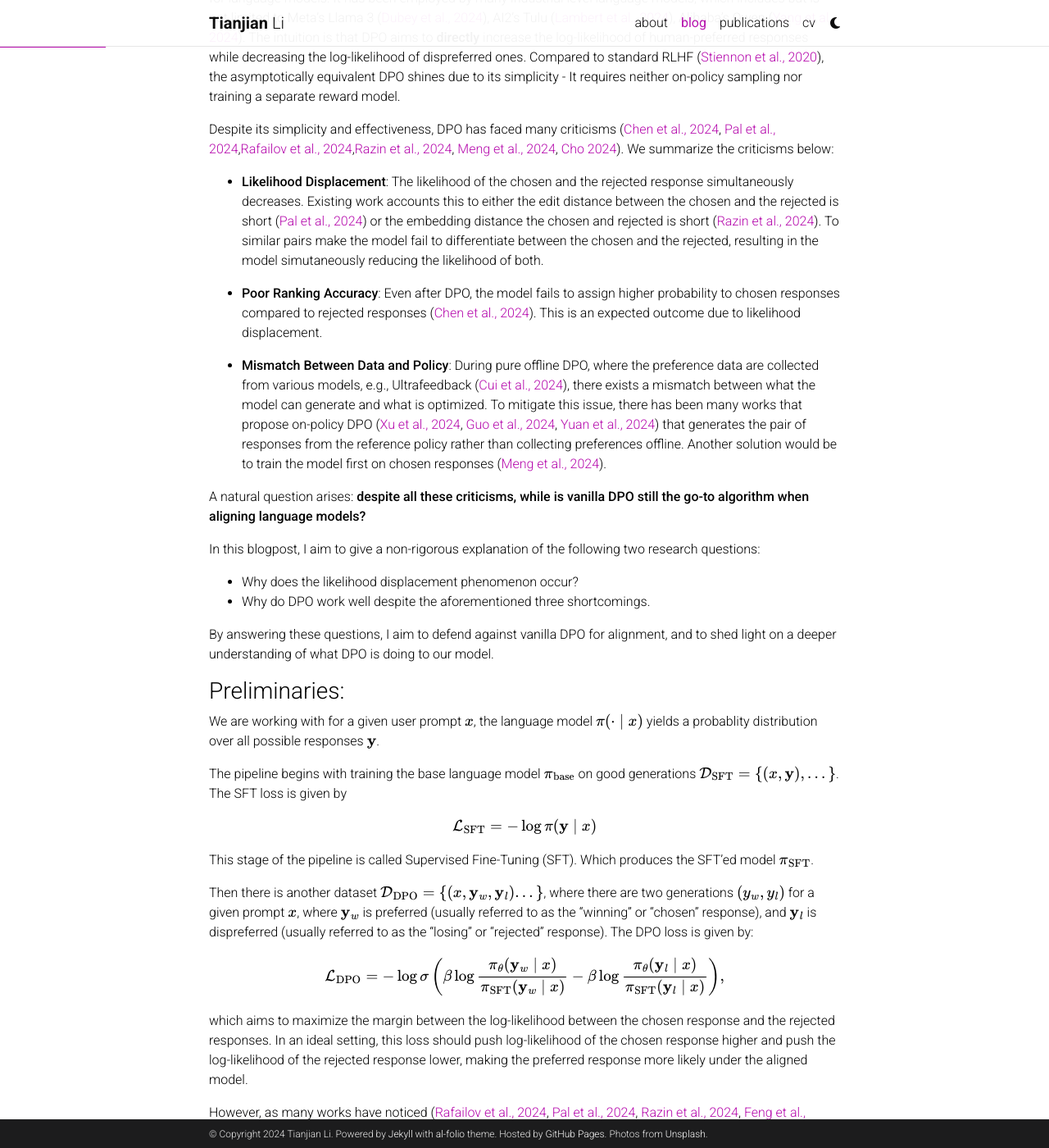
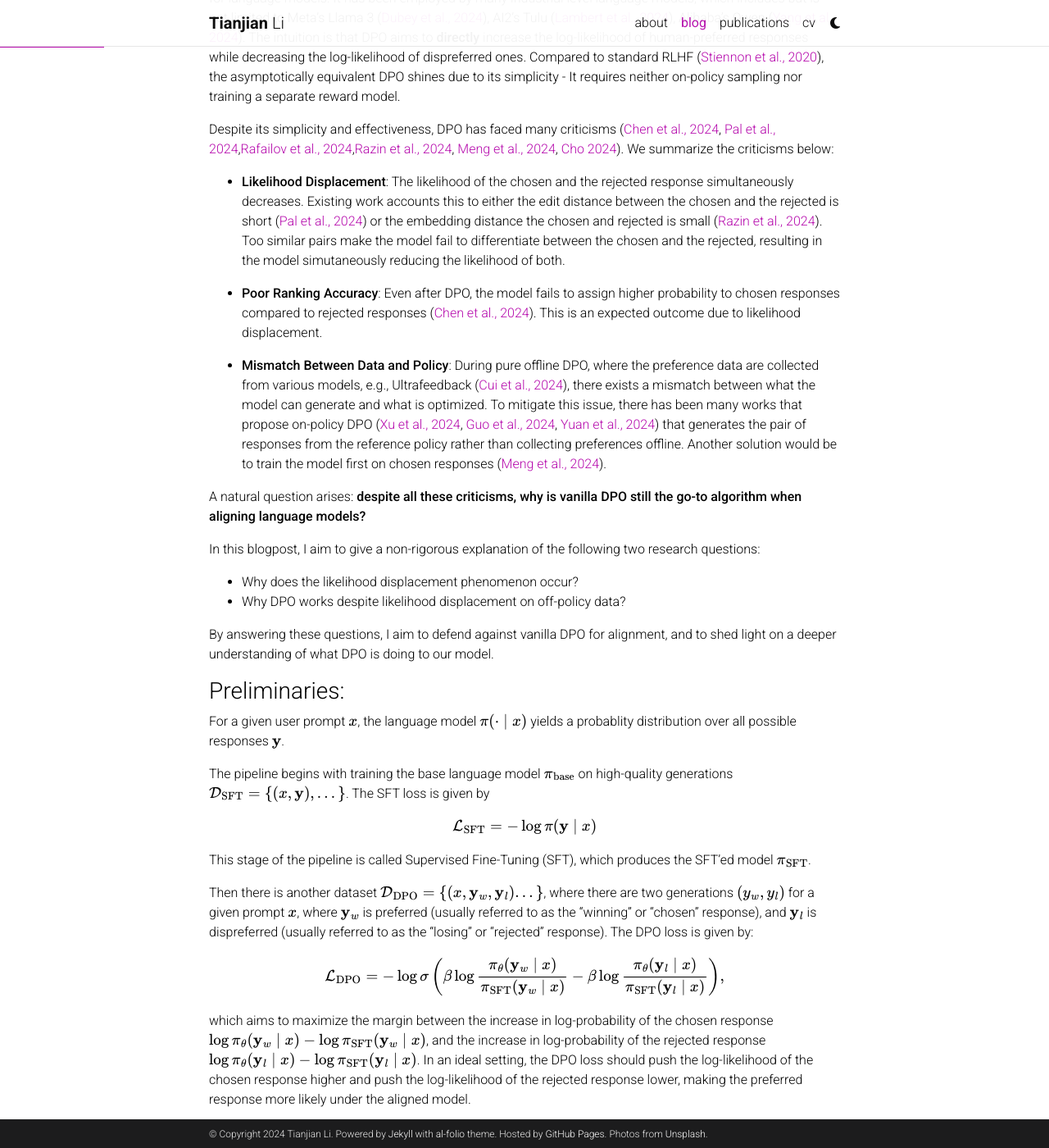
Before and after one commit to tianjianl/tianjianl.github.io, a Jekyll site: the page built from _posts/2024-12-06-dpo.md, in a window 1280 px wide and 1400 px high, scrolled down 325 px. Shown: the whole window at 82% size. Built offline with Jekyll 4.4.1, drawn with Linux system fonts in a browser that asks for light colours; full-size pictures stand in for the smaller copies a plugin makes; comment, search, counter and statistics services are not loaded; a style sheet for code colours, icons or effects is not loaded; some of the changed text lies outside the part shown.

Commit message:
fixed typos in blogpost

```diff
--- a/_posts/2024-12-06-dpo.md
+++ b/_posts/2024-12-06-dpo.md
@@ -11,31 +11,31 @@ Direct Preference Optimization (DPO; [Rafailov et al., 2023](https://arxiv.org/a
 
 Despite its simplicity and effectiveness, DPO has faced many criticisms ([Chen et al., 2024](https://arxiv.org/abs/2405.19534), [Pal et al., 2024](https://arxiv.org/abs/2402.13228),[Rafailov et al., 2024](https://arxiv.org/abs/2404.12358),[Razin et al., 2024](https://arxiv.org/abs/2410.08847v2), [Meng et al., 2024](https://arxiv.org/abs/2405.14734), [Cho 2024](https://kyunghyuncho.me/a-proper-preference-optimization-loss-and-its-gradient/)). We summarize the criticisms below:
 
-- **Likelihood Displacement**: The likelihood of the chosen and the rejected response simultaneously decreases. Existing work accounts this to either the edit distance between the chosen and the rejected is short ([Pal et al., 2024](https://arxiv.org/abs/2402.13228)) or the embedding distance the chosen and rejected is short ([Razin et al., 2024](https://arxiv.org/abs/2410.08847v2)). To similar pairs make the model fail to differentiate between the chosen and the rejected, resulting in the model simutaneously reducing the likelihood of both.
+- **Likelihood Displacement**: The likelihood of the chosen and the rejected response simultaneously decreases. Existing work accounts this to either the edit distance between the chosen and the rejected is short ([Pal et al., 2024](https://arxiv.org/abs/2402.13228)) or the embedding distance the chosen and rejected is small ([Razin et al., 2024](https://arxiv.org/abs/2410.08847v2)). Too similar pairs make the model fail to differentiate between the chosen and the rejected, resulting in the model simutaneously reducing the likelihood of both.
 
 - **Poor Ranking Accuracy**: Even after DPO, the model fails to assign higher probability to chosen responses compared to rejected responses ([Chen et al., 2024](https://arxiv.org/abs/2405.19534)). This is an expected outcome due to likelihood displacement.
 
 - **Mismatch Between Data and Policy**: During pure offline DPO, where the preference data are collected from various models, e.g., Ultrafeedback ([Cui et al., 2024](https://arxiv.org/abs/2310.01377)), there exists a mismatch between what the model can generate and what is optimized. To mitigate this issue, there has been many works that propose on-policy DPO ([Xu et al., 2024](https://arxiv.org/abs/2312.16682), [Guo et al., 2024](https://arxiv.org/abs/2309.00267v3), [Yuan et al., 2024](https://arxiv.org/abs/2401.10020)) that generates the pair of responses from the reference policy rather than collecting preferences offline. Another solution would be to train the model first on chosen responses ([Meng et al., 2024](https://arxiv.org/abs/2405.14734)).
 
-A natural question arises: **despite all these criticisms, while is vanilla DPO still the go-to algorithm when aligning language models?**
+A natural question arises: **despite all these criticisms, why is vanilla DPO still the go-to algorithm when aligning language models?**
 
 In this blogpost, I aim to give a non-rigorous explanation of the following two research questions:
 
 - Why does the likelihood displacement phenomenon occur?
-- Why do DPO work well despite the aforementioned three shortcomings.
+- Why DPO works despite likelihood displacement on off-policy data?
 
 By answering these questions, I aim to defend against vanilla DPO for alignment, and to shed light on a deeper understanding of what DPO is doing to our model.
 ### Preliminaries:
 
-We are working with for a given user prompt $$x$$, the language model $$\pi(\cdot \mid x)$$ yields a probablity distribution over all possible responses $$\mathbf{y}$$.
+For a given user prompt $$x$$, the language model $$\pi(\cdot \mid x)$$ yields a probablity distribution over all possible responses $$\mathbf{y}$$.
 
-The pipeline begins with training the base language model $$\pi_\text{base}$$ on good generations $$\mathcal{D}_\text{SFT} = \{(x, \mathbf{y}), ...\}$$. The SFT loss is given by
+The pipeline begins with training the base language model $$\pi_\text{base}$$ on high-quality generations $$\mathcal{D}_\text{SFT} = \{(x, \mathbf{y}), ...\}$$. The SFT loss is given by
 
 $$
 \mathcal{L}_\textrm{SFT} = - \log \pi(\mathbf{y} \mid x)
 $$
 
-This stage of the pipeline is called Supervised Fine-Tuning (SFT). Which produces the SFT'ed model $$\pi_\textrm{SFT}$$.
+This stage of the pipeline is called Supervised Fine-Tuning (SFT), which produces the SFT'ed model $$\pi_\textrm{SFT}$$.
 
 Then there is another dataset $$\mathcal{D}_\textrm{DPO} = \{(x, \mathbf{y}_w, \mathbf{y}_l) ... \}$$, where there are two generations $$(y_w, y_l)$$ for a given prompt $$x$$, where $$\mathbf{y}_w$$ is preferred (usually referred to as the "winning" or "chosen" response), and $$\mathbf{y}_l$$ is dispreferred (usually referred to as the "losing" or "rejected" response).
 The DPO loss is given by:
@@ -44,7 +44,7 @@ $$
 \mathcal{L}_\textrm{DPO} = -\log \sigma\left(\beta\log \frac{\pi_\theta(\mathbf{y}_w \mid x)}{\pi_\text{SFT}(\mathbf{y}_w \mid x)} - \beta\log\frac{\pi_{\theta}(\mathbf{y}_l \mid x)}{\pi_\textrm{SFT}(\mathbf{y}_l \mid x)}\right),
 $$
 
-which aims to maximize the margin between the log-likelihood between the chosen response and the rejected responses. In an ideal setting, this loss should push log-likelihood of the chosen response higher and push the log-likelihood of the rejected response lower, making the preferred response more likely under the aligned model.
+which aims to maximize the margin between the increase in log-probability of the chosen response $$\log \pi_\theta(\mathbf{y}_w \mid x) - \log \pi_\text{SFT}(\mathbf{y}_w \mid x)$$, and the increase in log-probability of the rejected response $$\log \pi_\theta(\mathbf{y}_l \mid x) - \log \pi_\text{SFT}(\mathbf{y}_l \mid x)$$. In an ideal setting, the DPO loss should push the log-likelihood of the chosen response higher and push the log-likelihood of the rejected response lower, making the preferred response more likely under the aligned model.
 
 However, as many works have noticed ([Rafailov et al., 2024](https://arxiv.org/abs/2404.12358), [Pal et al., 2024](https://arxiv.org/abs/2402.13228), [Razin et al., 2024](https://arxiv.org/abs/2410.08847v2), [Feng et al., 2024](https://arxiv.org/abs/2404.04626)), often times the **likelihood of both the chosen and the rejected response goes down**, a phenomenon that [Razin et al., 2024](https://arxiv.org/abs/2410.08847v2) terms "likelihood displacement". In this blogpost, I would like to offer another explanation of why does "likelihood displacement" happens and more interestingly, why DPO is a strong baselines despite "likelihood displacement". To this, we first need to investigate the effect of DPO onto the language modeling distribution — “The Squeezing Effect".
 
@@ -96,7 +96,7 @@ So far, we have learned that:
 
 - Sentences with **super high log-probability** are more likely to be correct answers / better responses ([Huang et al., 2024](https://arxiv.org/abs/2412.01951)).
 
-Now, It should be intuitive that why DPO (even the offline variant) is able to yield a strong baseline - it "squeezes" or "sharpens" up the log-likelihood of sentences with already large log-probability, regardless of the winning and losing response construction (because it is very unlikely that the winning and / or the losing response is $$\mathbf{y}^*$$).
+Now, It should be intuitive that why DPO (even the offline variant) is able to yield a strong baseline - it "squeezes" or "sharpens" up the log-likelihood of sentences with already large log-probability, regardless of the winning and losing response construction (because it is very unlikely that the winning and / or the losing response is $$\mathbf{y}^*$$). There is also empirical evidence that performing vanilla DPO on "wrong-over-wrong" responses ([Yao et al., 2024](https://arxiv.org/abs/2410.11055)) can improve performance.
 
 ## Limitations
 
```
Also changed, not shown: _news/intern.md (added, +8 -0 lines).
